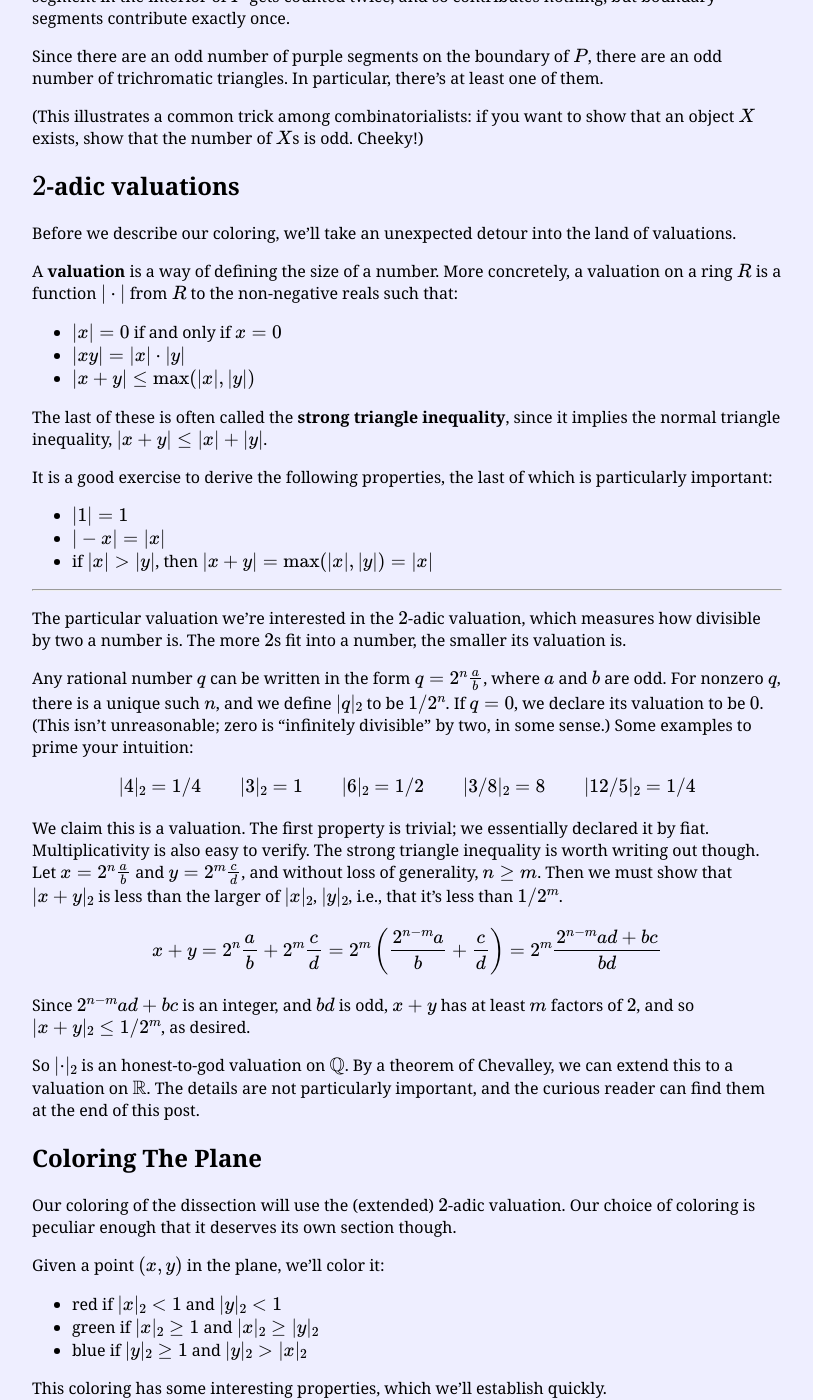
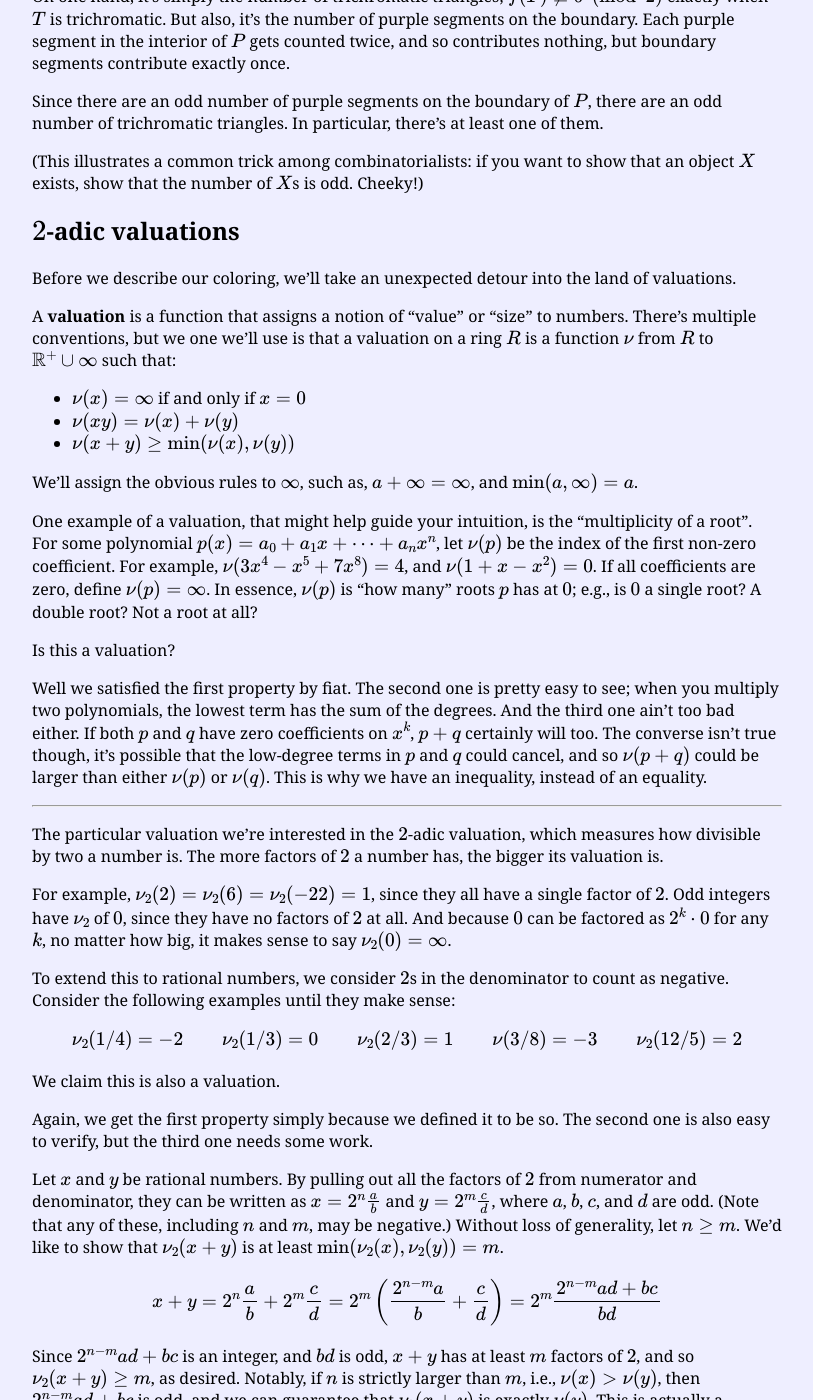
Before and after one commit to HenrySwanson/math-mondays, a Jekyll site: the page built from _posts/2018-09-24-monskys-theorem.md, in a window 1280 px wide and 1400 px high, scrolled down 2702 px. Shown: the whole window, without its empty margins (233-1046 px from the left). Built offline with Jekyll 4.4.1, drawn with Linux system fonts in a browser that asks for light colours; formulas are drawn with MathJax 3; some of the changed text lies outside the part shown.

Commit message:
Changed convention to additive
Also renamed the asset creation folder, and tweaked an image or two

```diff
--- a/_posts/2018-09-24-monskys-theorem.md
+++ b/_posts/2018-09-24-monskys-theorem.md
@@ -6,8 +6,7 @@ use_math: true
 <div style="display: none;">
 $\newcommand{\RR}{\Bbb R}
 \newcommand{\QQ}{\Bbb Q}
-\newcommand{\ZZ}{\Bbb Z}
-\newcommand{\abs}[1]{|{#1}|_2}$
+\newcommand{\ZZ}{\Bbb Z}$
 </div>
 
 For which $n$ can you cut a square into $n$ triangles of equal area?
@@ -90,31 +89,39 @@ Since there are an odd number of purple segments on the boundary of $P$, there a
 
 Before we describe our coloring, we'll take an unexpected detour into the land of valuations.
 
-A **valuation** is a way of defining the size of a number. More concretely, a valuation on a ring $R$ is a function $\| \cdot \|$ from $R$ to the non-negative reals such that:
-* $\|x\| = 0$ if and only if $x = 0$
-* $\|xy\| = \|x\| \cdot \|y\|$
-* $\|x + y\| \le \max(\|x\|, \|y\|)$
+A **valuation** is a function that assigns a notion of "value" or "size" to numbers. There's multiple conventions, but we one we'll use is that a valuation on a ring $R$ is a function $\nu$ from $R$ to $\RR^+ \cup \{ \infty \}$ such that:
+* $\nu(x) = \infty$ if and only if $x = 0$
+* $\nu(xy) = \nu(x) + \nu(y)$
+* $\nu(x + y) \ge \min(\nu(x), \nu(y))$
 
-The last of these is often called the **strong triangle inequality**, since it implies the normal triangle inequality, $\|x + y\| \le \|x\| + \|y\|$.
+We'll assign the obvious rules to $\infty$, such as, $a + \infty = \infty$, and $\min(a, \infty) = a$.
 
-It is a good exercise to derive the following properties, the last of which is particularly important:
-* $\| 1 \| = 1$
-* $\| -x \| = \| x \|$
-* if $\|x\| > \|y\|$, then $\| x+y \| = \max(\|x\|, \|y\|) = \|x\|$
+One example of a valuation, that might help guide your intuition, is the "multiplicity of a root". For some polynomial $p(x) = a_0 + a_1 x + \cdots + a_n x^n$, let $\nu(p)$ be the index of the first non-zero coefficient. For example, $\nu(3x^4 - x^5 + 7x^8) = 4$, and $\nu(1 + x - x^2) = 0$. If all coefficients are zero, define $\nu(p) = \infty$. In essence, $\nu(p)$ is "how many" roots $p$ has at $0$; e.g., is $0$ a single root? A double root? Not a root at all?
+
+Is this a valuation?
+
+Well we satisfied the first property by fiat. The second one is pretty easy to see; when you multiply two polynomials, the lowest term has the sum of the degrees. And the third one ain't too bad either. If both $p$ and $q$ have zero coefficients on $x^k$, $p+q$ certainly will too. The converse isn't true though, it's possible that the low-degree terms in $p$ and $q$ could cancel, and so $\nu(p+q)$ could be larger than either $\nu(p)$ or $\nu(q)$. This is why we have an inequality, instead of an equality.
 
 ---
 
-The particular valuation we're interested in the $2$-adic valuation, which measures how divisible by two a number is. The more $2$s fit into a number, the smaller its valuation is.
+The particular valuation we're interested in the $2$-adic valuation, which measures how divisible by two a number is. The more factors of $2$ a number has, the bigger its valuation is.
 
-Any rational number $q$ can be written in the form $q = 2^n \frac{a}{b}$, where $a$ and $b$ are odd. For nonzero $q$, there is a unique such $n$, and we define $\abs{q}$ to be $1/2^n$. If $q = 0$, we declare its valuation to be $0$. (This isn't unreasonable; zero is "infinitely divisible" by two, in some sense.) Some examples to prime your intuition:
-\\[ \abs{4} = 1/4 \qquad \abs{3} = 1 \qquad \abs{6} = 1/2 \qquad \abs{3/8} = 8 \qquad \abs{12/5} = 1/4 \\]
+For example, $\nu_2(2) = \nu_2(6) = \nu_2(-22) = 1$, since they all have a single factor of $2$. Odd integers have $\nu_2$ of $0$, since they have no factors of $2$ at all. And because $0$ can be factored as $2^k \cdot 0$ for any $k$, no matter how big, it makes sense to say $\nu_2(0) = \infty$.
 
-We claim this is a valuation. The first property is trivial; we essentially declared it by fiat. Multiplicativity is also easy to verify. The strong triangle inequality is worth writing out though. Let $x = 2^n \frac{a}{b}$ and $y = 2^m \frac{c}{d}$, and without loss of generality, $n \ge m$. Then we must show that $\abs{x+y}$ is less than the larger of $\abs{x}$, $\abs{y}$, i.e., that it's less than $1/2^m$.
+To extend this to rational numbers, we consider $2$s in the denominator to count as negative. Consider the following examples until they make sense:
+\\[ \nu_2(1/4) = -2 \qquad \nu_2(1/3) = 0 \qquad \nu_2(2/3) = 1 \qquad \nu(3/8) = -3 \qquad \nu_2(12/5) = 2 \\]
+
+We claim this is also a valuation.
+
+Again, we get the first property simply because we defined it to be so. The second one is also easy to verify, but the third one needs some work.
+
+Let $x$ and $y$ be rational numbers. By pulling out all the factors of $2$ from numerator and denominator, they can be written as $x = 2^n \frac{a}{b}$ and $y = 2^m \frac{c}{d}$, where $a$, $b$, $c$, and $d$ are odd. (Note that any of these, including $n$ and $m$, may be negative.) Without loss of generality, let $n \ge m$. We'd like to show that $\nu_2(x + y)$ is at least $\min(\nu_2(x), \nu_2(y)) = m$.
 \\[ x + y = 2^n \frac{a}{b} + 2^m \frac{c}{d} = 2^m \left( \frac{2^{n-m} a}{b} + \frac{c}{d} \right) = 2^m \frac{2^{n-m} ad + bc}{bd} \\]
 
-Since $2^{n-m} ad + bc$ is an integer, and $bd$ is odd, $x + y$ has at least $m$ factors of $2$, and so $\abs{x + y} \le 1/2^m$, as desired.
+Since $2^{n-m} ad + bc$ is an integer, and $bd$ is odd, $x + y$ has at least $m$ factors of $2$, and so $\nu_2(x + y) \ge m$, as desired. Notably, if $n$ is strictly larger than $m$, i.e., $\nu(x) > \nu(y)$, then $2^{n-m} ad + bc$ is odd, and we can guarantee that $\nu_2(x+y)$ is exactly $\nu(y)$. This is actually a property true of all valuations, so we'll state it again:
+* $\nu(x + y) \ge \min(\nu(x), \nu(y))$, **and if $\nu(x) \ne \nu(y)$ this is an equality**
 
-So $\abs{\cdot}$ is an honest-to-god valuation on $\QQ$. By a theorem of Chevalley, we can extend this to a valuation on $\RR$. The details are not particularly important, and the curious reader can find them at the end of this post.
+So $\nu_2$ is an honest-to-god valuation on $\QQ$. By a theorem of Chevalley, we can extend this to a valuation on $\RR$. The details are not particularly important, and the curious reader can find them at the end of this post.
 
 
 # Coloring The Plane
@@ -122,15 +129,15 @@ So $\abs{\cdot}$ is an honest-to-god valuation on $\QQ$. By a theorem of Chevall
 Our coloring of the dissection will use the (extended) $2$-adic valuation. Our choice of coloring is peculiar enough that it deserves its own section though.
 
 Given a point $(x,y)$ in the plane, we'll color it:
-* red if $\abs{x} < 1$ and $\abs{y} < 1$
-* green if $\abs{x} \ge 1$ and $\abs{x} \ge \abs{y}$
-* blue if $\abs{y} \ge 1$ and $\abs{y} > \abs{x}$
+* red if $\nu_2(x) > 0$ and $\nu_2(y) > 0$
+* green if $\nu_2(x) \le 0$ and $\nu_2(x) \le \nu_2(y)$
+* blue if $\nu_2(y) \le 0$ and $\nu_2(y) < \nu_2(x)$
 
 This coloring has some interesting properties, which we'll establish quickly.
 
 Claim: if $P$ is a red point, then $Q$ and $Q-P$ have the same color.
 
-*Proof*: This is a good exercise for the reader. Make use of the fact that, if $\abs{a} < 1$ and $\abs{x} \ge 1$, then $\abs{x - a} \le \max(\abs{x}, \abs{-a}) = \abs{x}$. On the other hand, if $\abs{x} < 1$, then $\abs{x - a} < 1$ as well.
+*Proof*: This is a good exercise for the reader. Make use of the fact that, if $\nu_2(a) > 0$ and $\nu_2(x) \le 0$, then $\nu_2(x - a) \ge \min(\nu_2(x), \nu_2(a)) = \nu_2(x)$. On the other hand, if $\nu_2(x) > 0$, then $\nu_2(x - a) > 0$ as well.
 
 Claim: If we forget the dissection for a second, and pick *any* three collinear points in the plane, they cannot all be different colors.
 
@@ -147,7 +154,7 @@ x_g y_b - x_b y_g
 
 To show that $\det M$ is non-zero, we can show that its $2$-adic valuation is nonzero. This might seem harder, but since the only thing we know about these points is their valuations, it's the only shot we have!
 
-By the previous claim, $P_g - P_r$ is green, and $P_b - P_r$ is blue. From the coloring rules, we then know that $\abs{y_b} > \abs{x_b}$ and $\abs{x_g} \ge \abs{y_g}$. So $\abs{x_g y_b}$ is strictly greater than $\abs{x_b y_g}$. The strong triangle inequality then tells us that $\abs{\det M} = \abs{x_g y_b} \ge 1$. Therefore, $\det M \ne 0$, and so $P_r$, $P_g$, and $P_b$ cannot be collinear.
+By the previous claim, $P_g - P_r$ is green, and $P_b - P_r$ is blue. From the coloring rules, we then know that $\nu_2(y_b) < \nu_2(x_b)$ and $\nu_2(x_g) \le \nu_2(y_g)$. So $\nu_2(x_g y_b)$ is strictly less than $\nu_2(x_b y_g)$. The third property then tells us that $\nu_2(\det M) = \nu_2(x_g y_b) \le 0$. Therefore, $\det M \ne 0$, and so $P_r$, $P_g$, and $P_b$ cannot be collinear.
 
 
 # Putting it Together
@@ -163,9 +170,10 @@ The only segments that could be purple lie between $(0, 0)$ and $(0, 1)$. And be
 
 Therefore, this coloring is a Sperner coloring, and so somewhere, there is a trichromatic triangle. To finish the proof, we must show that this triangle can't have area $1/n$.
 
-Let's revisit our second claim. Strong as it is, we can squeeze just a tiny bit more out of it. Using the same notation as before, basic coordinate geometry tells us that the area of the triangle formed by $P_r$, $P_g$, and $P_b$ is $K = \frac{1}{2} \det M$. By showing that $\det M \ne 0$, we showed that this triangle was not degenerate, i.e., the three points were not collinear. But we actually showed a little more than that; we showed that $\abs{\det M} \ge 1$. Therefore, if a trichromatic triangle has area $K$, then $\abs{K} = \abs{1/2} \abs{\det M} \ge 2$.
+Let's revisit our second claim. Strong as it is, we can squeeze just a tiny bit more out of it. Using the same notation as before, basic coordinate geometry tells us that the area of the triangle formed by $P_r$, $P_g$, and $P_b$ is $K = \frac{1}{2} \det M$. By showing that $\det M \ne 0$, we showed that this triangle was not degenerate, i.e., the three points were not collinear. But we actually showed a little more than that; we showed that $\nu_2(\det M) \le 0$. Therefore, if a trichromatic triangle has area $K$, then $\nu_2(K) = \nu_2(\frac{1}{2} \det M) \le -1$.
 
-But because $n$ is odd, $\abs{1/n} = 1$. Contradiction.
+But because $n$ is odd, $\nu_2(1/n) = 0$. Contradiction.
+
 
 # Appendix
 
```
Also changed, not shown: assets/monsky-even.svg, 2 other files.
